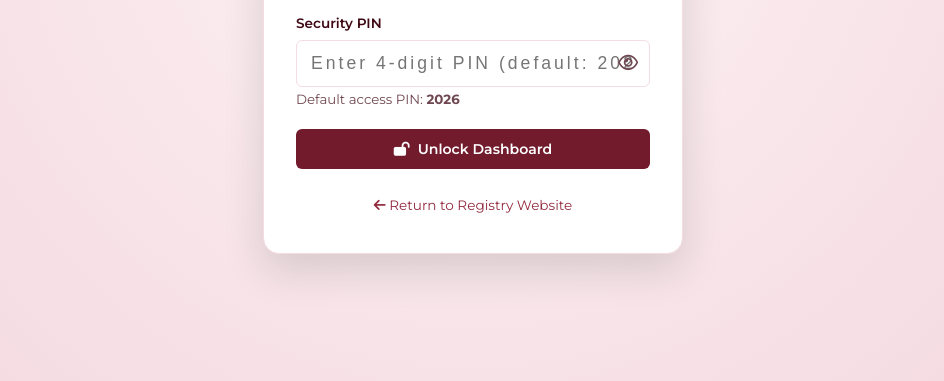
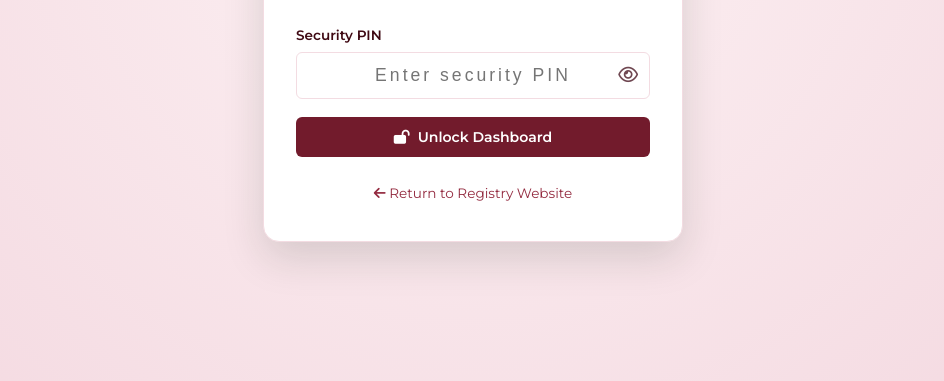
Before and after one commit to blessingsmart/wedding-registry, a website: page public/admin.html in a window 1280 px wide. Shown: the part 367-748 px from the top of the page, without its empty margins (167-1111 px from the left). Drawn offline with nearby package versions, Linux system fonts and the light colour scheme; a web font is replaced by a local one.

Commit message:
Hide admin button from nav and footer, remove default PIN text from admin login

```diff
--- a/public/admin.html
+++ b/public/admin.html
@@ -31,10 +31,9 @@
         <div class="form-group">
           <label for="loginPin">Security PIN</label>
           <div class="pin-input-wrap">
-            <input type="password" id="loginPin" required placeholder="Enter 4-digit PIN (default: 2026)" autocomplete="off">
+            <input type="password" id="loginPin" required placeholder="Enter security PIN" autocomplete="off">
             <button type="button" class="btn-toggle-eye" onclick="togglePinVisibility()"><i class="fa-regular fa-eye"></i></button>
           </div>
-          <small class="text-muted">Default access PIN: <strong>2026</strong></small>
         </div>
 
         <button type="submit" class="btn btn-primary btn-block" id="loginSubmitBtn">
```
Also changed, not shown: public/index.html (+0 -2 lines).
